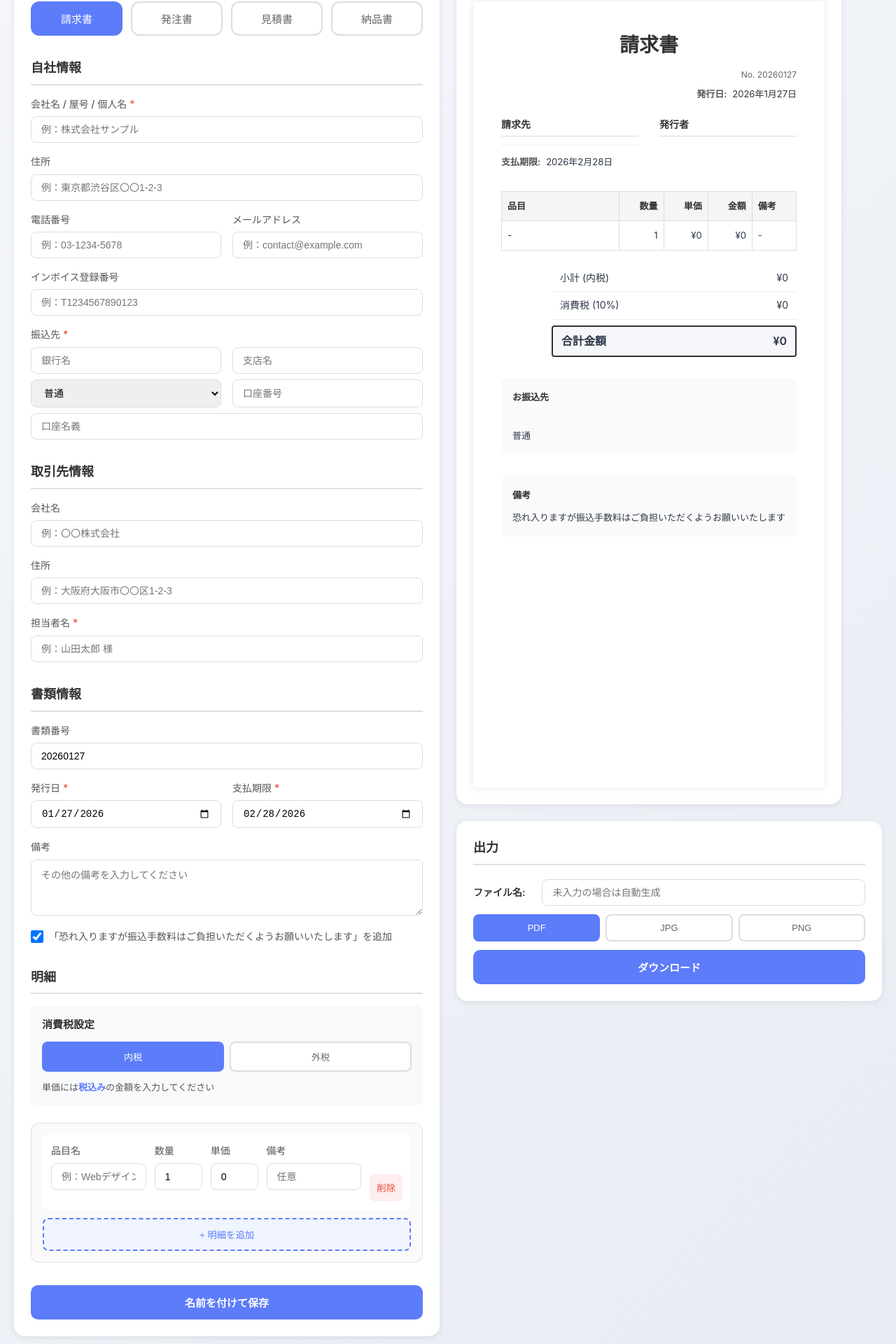
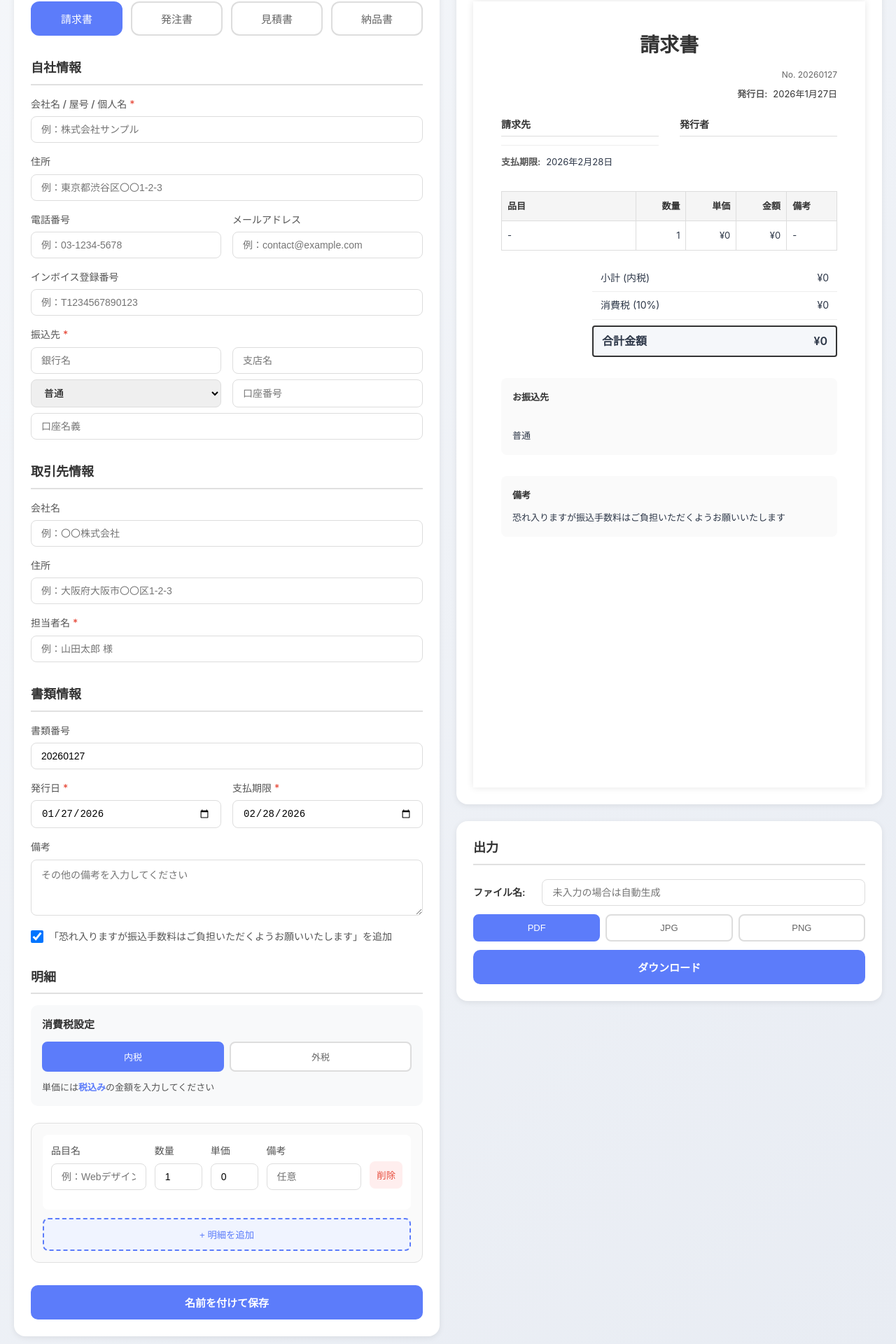
Before and after one commit to ibukishirou/invoice-generator, a React (Vite) app: page / in a window 1280 px wide. Shown: the part 252-2172 px from the top of the page at 70% size. Built offline with nearby package versions, Linux system fonts and the light colour scheme.

Commit message:
fix: resolve UI layout issues
- Remove sticky positioning from preview container to prevent overlap with export area
- Adjust item row alignment from end to start
- Add margin-top to remove button to align with input fields height

```diff
--- a/src/components/InputForm.module.css
+++ b/src/components/InputForm.module.css
@@ -167,7 +167,7 @@
   display: grid;
   grid-template-columns: 2fr 1fr 1fr 2fr auto;
   gap: 12px;
-  align-items: end;
+  align-items: start;
   margin-bottom: 12px;
   padding: 12px;
   background: #fff;
@@ -183,6 +183,8 @@
   cursor: pointer;
   font-weight: 500;
   transition: background 0.2s;
+  margin-top: 26px;
+  height: fit-content;
 }
 
 .removeButton:hover {
--- a/src/components/Preview.module.css
+++ b/src/components/Preview.module.css
@@ -9,9 +9,6 @@
   border-radius: 16px;
   padding: 24px;
   box-shadow: 0 2px 8px rgba(0, 0, 0, 0.08);
-  position: sticky;
-  top: 20px;
-  align-self: start;
 }
 
 .previewTitle {
```
